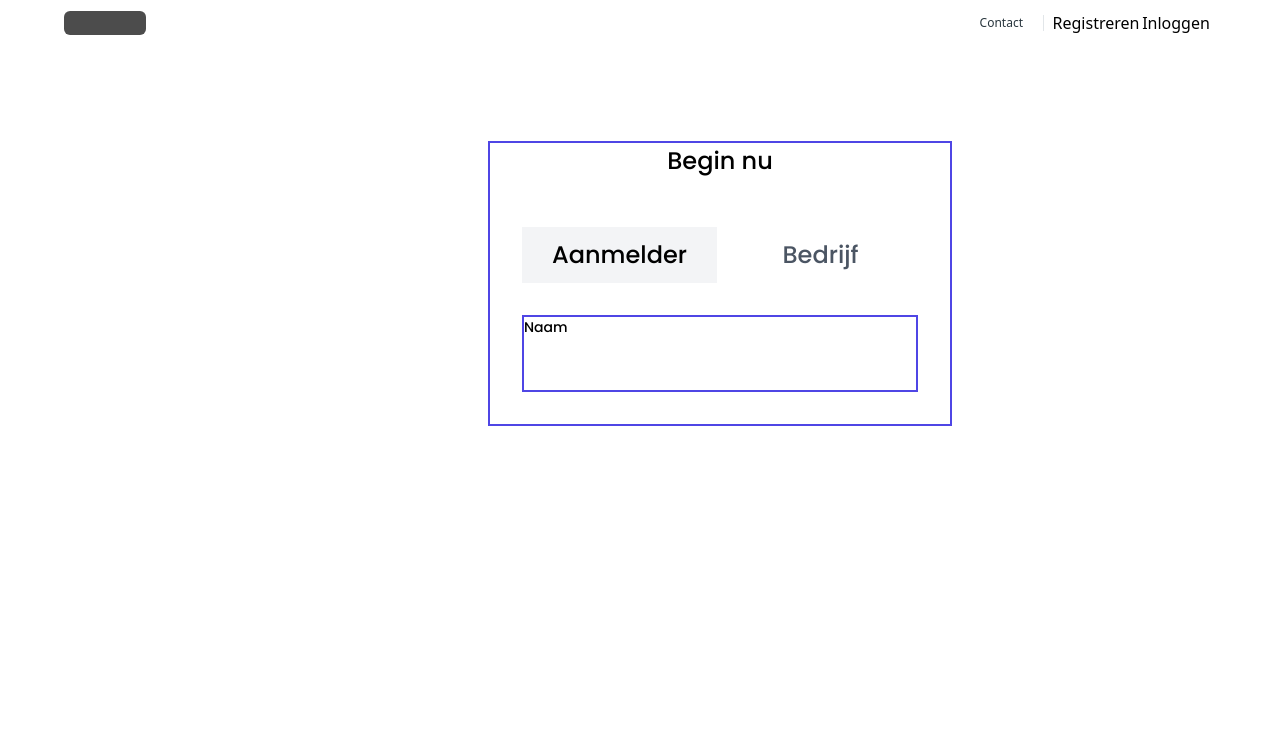
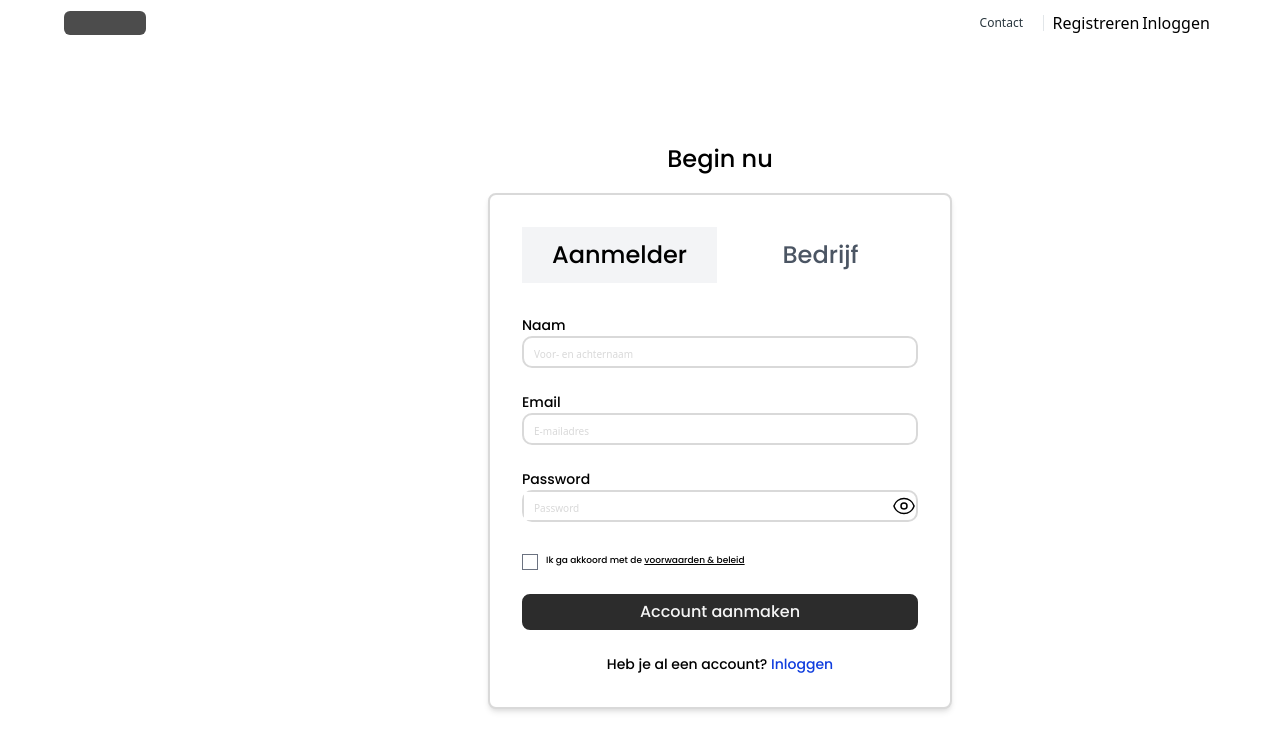
Before and after one commit to liendo1/vindWerk, an Angular app in the folder frontend/: page /register in a window 1280 px wide. Shown: the top 750 px of the page. Built offline with nearby package versions, Linux system fonts and the light colour scheme.

Commit message:
added the createaccount component

```diff
--- a/frontend/src/component/register/register.component.css
+++ b/frontend/src/component/register/register.component.css
@@ -1,3 +1,21 @@
 .poppins {
   font-family: 'Poppins', sans-serif;
 }
+
+.shadow-custom {
+  box-shadow: 0px 4px 6px -1px rgba(0, 0, 0, 0.1), 0px 2px 4px -1px rgba(0, 0, 0, 0.06);
+}
+
+.border-custom {
+  border-color:  rgb(217, 217, 217);
+  border-style: solid;
+}
+
+.text-custom {
+  color: #F5F5F5;
+  font-family: 'Poppins', sans-serif;
+  font-size: 16px;
+  font-style: normal;
+  font-weight: 400;
+  line-height: 100%;
+}
--- a/frontend/src/component/register/register.component.html
+++ b/frontend/src/component/register/register.component.html
@@ -1,10 +1,10 @@
-<div class="flex flex-col items-center w-[464px] border-solid border-2 border-indigo-600">
+<div class="flex flex-col items-center w-[464px] ">
   <div class="flex h-[52px] items-start gap-[10px]">
     <p class=" poppins text-black font-medium text-2xl leading-normal">
         Begin nu
     </p>
   </div>
-  <div class="flex flex-col p-8 items-start gap-8 self-stretch">
+  <div class="flex flex-col p-8 items-start gap-8 self-stretch rounded-[8px] border-2 border-[#D9D9D9] bg-white shadow-custom">
     <div class="flex items-center gap-1.5 self-stretch rounded-md">
       <div class="flex p-2.5 justify-center items-center gap-2.5 flex-[1_0_0] bg-gray-100">
         <p class="text-black font-medium text-2xl leading-normal poppins">
@@ -19,16 +19,66 @@
     </div>
 
     <div class="flex flex-col items-start gap-6 self-stretch">
-      <div class="flex flex-col items-start gap-5 self-stretch  border-solid border-2 border-indigo-600">
-        <div class="flex items-start gap-2.5">
+      <div class="flex flex-col items-start self-stretch ">
+        <!-- in here is the name div for the input      -->
+        <div class="flex items-start gap-2.5 ">
+          <!--  name input text -->
           <p class="text-black font-medium text-sm leading-normal poppins">
             Naam
           </p>
         </div>
-        <div class="flex items-start gap-2.5 shrink-0" style="height: 32px; padding: 10px 0 10px 10px;">
-
+        <input
+          class="flex w-full h-[32px] px-0 py-[10px] pl-[10px] items-start gap-[10px] flex-shrink-0 placeholder:text-[#D9D9D9] placeholder:text-[10px] placeholder:font-medium placeholder:poppins rounded-[10px] border-[2px] border-custom"
+          placeholder="Voor- en achternaam"
+        />
+      </div>
+      <div class="flex flex-col items-start self-stretch ">
+        <!-- in here is the email div for the input      -->
+        <div class="flex items-start ">
+          <!--  email input -->
+          <p class="text-black font-medium text-sm leading-normal poppins">
+            Email
+          </p>
+        </div>
+        <input
+          class="flex w-full h-[32px] px-0 py-[10px] pl-[10px] items-start gap-[10px] flex-shrink-0  placeholder:text-[#D9D9D9] placeholder:text-[10px] placeholder:font-medium placeholder:poppins rounded-[10px] border-[2px] border-custom"
+          placeholder="E-mailadres"
+        />
+      </div>
+      <div class="flex flex-col items-start self-stretch ">
+        <!-- in here is the email div for the input      -->
+        <div class="flex items-start gap-2.5">
+          <!--  email input -->
+          <p class="text-black font-medium text-sm leading-normal poppins">
+            Password
+          </p>
+        </div>
+          <div class="flex w-full h-[32px] px-0   items-center gap-[10px] flex-shrink-0 border-solid border-2 rounded-[10px] border-[2px] border-custom">
+            <input
+              class="flex-grow h-full px-0  pl-[10px] border-none placeholder:text-[#D9D9D9] placeholder:text-[10px] placeholder:font-medium placeholder:poppins "
+              type="password"
+              placeholder="Password"
+            />
+            <svg xmlns="http://www.w3.org/2000/svg" fill="none" viewBox="0 0 24 24" stroke-width="1.5" stroke="currentColor" class="h-6 w-6">
+              <path stroke-linecap="round" stroke-linejoin="round" d="M2.036 12.322a1.012 1.012 0 0 1 0-.639C3.423 7.51 7.36 4.5 12 4.5c4.638 0 8.573 3.007 9.963 7.178.07.207.07.431 0 .639C20.577 16.49 16.64 19.5 12 19.5c-4.638 0-8.573-3.007-9.963-7.178Z" />
+              <path stroke-linecap="round" stroke-linejoin="round" d="M15 12a3 3 0 1 1-6 0 3 3 0 0 1 6 0Z" />
+            </svg>
         </div>
       </div>
     </div>
+    <div class="flex flex-col items-start gap-6 self-stretch">
+      <label class="flex items-centerh-[15.321px]">
+        <input type="checkbox" class="mr-2">
+        <span class="text-black font-medium text-[9px] poppins">
+        Ik ga akkoord met de <span class="underline">voorwaarden & beleid</span>
+        </span>
+      </label>
+      <button class="flex justify-center items-center self-stretch px-4 py-2 rounded-[8px] border-[2px] border-[#2C2C2C] bg-[#2C2C2C] text-custom">
+        Account aanmaken
+      </button>
+      <p class="self-stretch text-center text-black font-medium text-[14px] poppins">
+        Heb je al een account? <span class="text-[#0F3DDE]">Inloggen</span>
+      </p>
+    </div>
   </div>
 </div>
```
